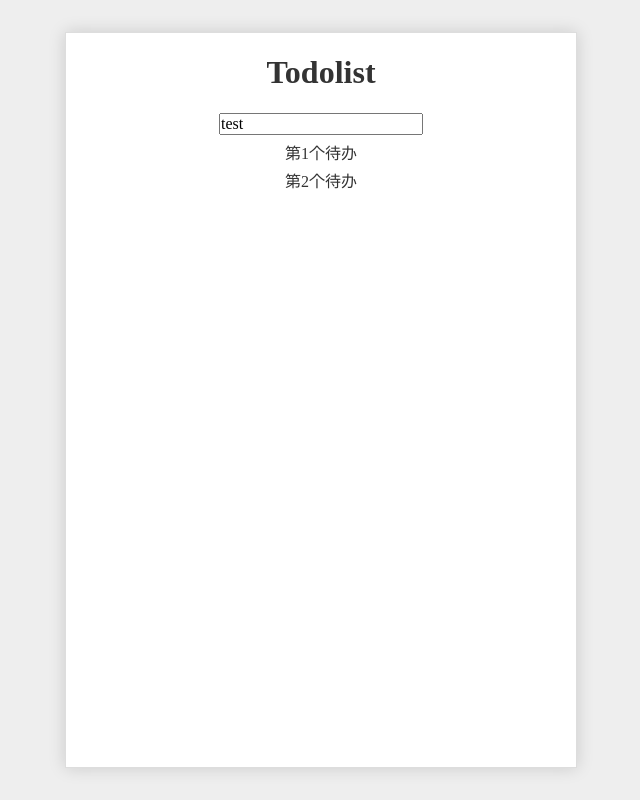
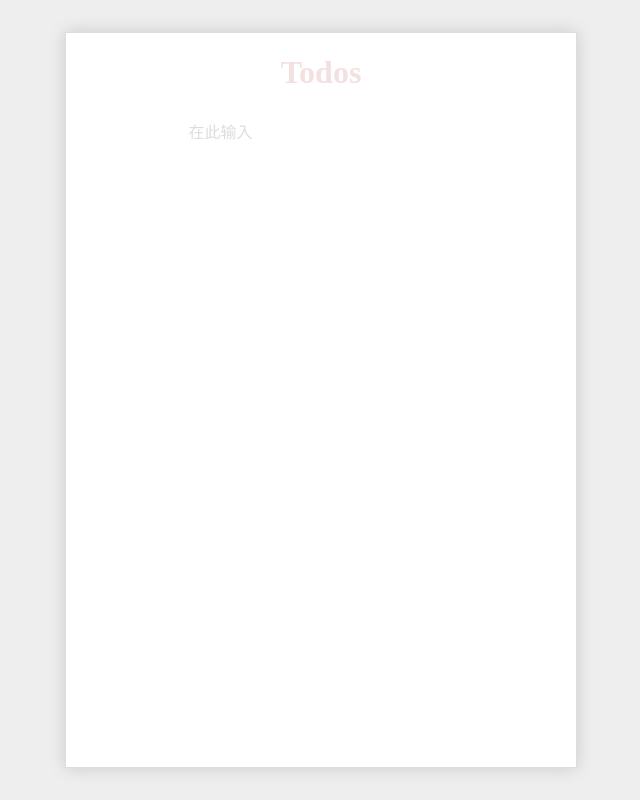
Before and after one commit to zhangzejun3/Todolist, a React (Create React App) app: page / in a window 1280 px wide. Shown: the whole page, without its empty margins (319-959 px from the left). Built offline with nearby package versions, Linux system fonts and the light colour scheme.

Commit message:
完成删除功能

```diff
--- a/src/App.css
+++ b/src/App.css
@@ -1,6 +1,4 @@
-body{
-    text-align: center;
-}
+
 .App{
     border: 1px solid #ddd;
     color: #333;
@@ -11,6 +9,49 @@ body{
     min-width: 32em;
     box-shadow: 0 0 1em hsla(0,0%,0%,0.15);
 }
-.App ol li{
-    margin: 10px;
+.App h1{
+    text-align: center;
+    color: rgba(175, 47, 47, 0.15);
 }
+.inputWrapper input{
+    margin-left: 20%;
+    margin-right: 20%;
+    padding: 10px;
+    border: 1px solid white;
+    box-shadow: #ddd;
+}
+.App input:focus{
+    outline: none;
+}
+.App input::placeholder{
+    color: #ddd;
+}
+.itemWrapper{
+    width: 60%;
+    margin: 0 auto;
+}
+.itemWrapper::after{
+    content: '';
+    display: block;
+    clear: both;
+}
+.itemWrapper input{
+    width: 14px;
+    height: 14px;
+    margin: 4px;
+    float: left;
+}
+.itemWrapper span{
+    line-height:22px;
+    float: left;
+    color: #666;
+}
+.itemWrapper button{
+    float: right;
+    background:#fff;
+    color: #ddd;
+    border: 0;
+}
+.itemWrapper button:focus{
+    outline: none;
+}
--- a/src/App.js
+++ b/src/App.js
@@ -9,22 +9,25 @@ class App extends Component {
     constructor() {
         super()
         this.state = {
-            newTodo: 'test',
-            todoList: [
-                { id: 1, title: '第1个待办' },
-                { id: 2, title: '第2个待办' }
-            ]
+            newTodo: '',
+            todoList: []
         }
     }
     render() {
-        let todos = this.state.todoList.map((item, index) => {
-            return <TodoItem todo={item}/>
+        let todos = this.state.todoList
+        .filter((item)=>!item.deleted)
+        .map((item, index) => {
+            return <TodoItem todo={item} key={index}
+            onToggle={this.toggle.bind(this)}
+            onDelete={this.delete.bind(this)}/>
         })
         return (
             <div className='App'>
-                <h1>Todolist</h1>
+                <h1>Todos</h1>
                 <div className="inputWrapper">
-                <TodoInput content={this.state.newTodo}/>
+                <TodoInput content={this.state.newTodo}
+                onSubmit={this.addTodo.bind(this)}
+                onChange={(this.changeTitle.bind(this))}/>
                 </div>
                 <ol>
                     {todos}
@@ -32,6 +35,40 @@ class App extends Component {
             </div>
         )
     }
+    delete(event,todo){
+        todo.deleted = true
+        this.setState(this.state)
+    }
+    toggle(e,todo){
+        todo.status = todo.status==='completed'?'':'completed'
+        this.setState(this.state)
+    }
+    addTodo(event){
+        let todoList = this.state.todoList
+        todoList.push({
+            id:idMaker(),
+            title:event.target.value,
+            status:null,
+            deleted:false
+        })
+        this.setState({
+            newTodo:'',
+            todoList:todoList
+        })
+        console.log(todoList[todoList.length-1].title)
+    }
+    changeTitle(event){
+        this.setState({
+            newTodo:event.target.value,
+            todoList:this.state.todoList
+        })
+    }
+
+}
+let id = 0
+function idMaker(){
+    id += 1
+    return id
 }
 
 export default App
--- a/src/TodoInput.js
+++ b/src/TodoInput.js
@@ -3,8 +3,19 @@ import React,{Component} from 'react'
 class TodoInput extends Component{
     render(){
         return(
-            <input type='text' value={this.props.content}/>
+            <input type='text' value={this.props.content}
+            onKeyPress={this.submit.bind(this)}
+            onChange={this.changeTitle.bind(this)}
+            placeholder='在此输入'/>
         )
+    }
+    submit(e){
+        if(e.key ==='Enter'){
+            this.props.onSubmit(e)
+        }
+    }
+    changeTitle(e){
+        this.props.onChange(e)
     }
 }
 
--- a/src/TodoItem.js
+++ b/src/TodoItem.js
@@ -1,10 +1,22 @@
-import React,{Component} from 'react'
+import React, { Component } from 'react'
 
-class TodoItem extends Component{
-    render(){
-        return(
-            <li>{this.props.todo.title}</li>
+class TodoItem extends Component {
+    render() {
+        return (
+            <div className="itemWrapper">
+                <input type="checkbox"
+                checked={this.props.todo.status === 'completed'}
+                    onChange={this.toggle.bind(this)} />
+                <span>{this.props.todo.title}</span>
+                <button onClick={this.delete.bind(this)}>删除</button>
+            </div>
         )
+    }
+    toggle(e){
+        this.props.onToggle(e,this.props.todo)
+    }
+    delete(e){
+        this.props.onDelete(e,this.props.todo)
     }
 }
 
```
Also changed, not shown: 12 other files (tests, documents, lock files or other folders).
